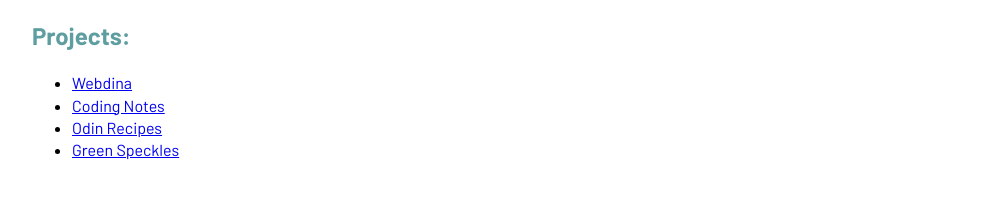
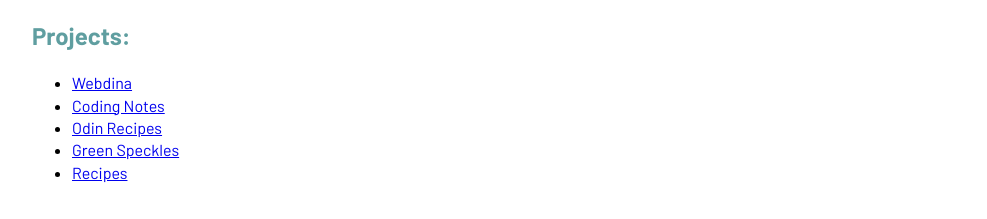
Before and after one commit to dinarosita/dinarosita.github.io, a plain HTML site: page index.html in a window 1280 px wide. Shown: the part 91-310 px from the top of the page, without its empty margins (146-1133 px from the left). Drawn offline with Linux system fonts and the light colour scheme.

Commit message:
Add recipes

```diff
--- a/index.html
+++ b/index.html
@@ -20,6 +20,7 @@
                 <li><a href="./codingnotes">Coding Notes</a></li>
                 <li><a href="./odin-recipes">Odin Recipes</a></li>
                 <li><a href="./greenspeckles">Green Speckles</a></li>
+                <li><a href="./recipes">Recipes</a></li>
             </ul>
         </div>
 
```
